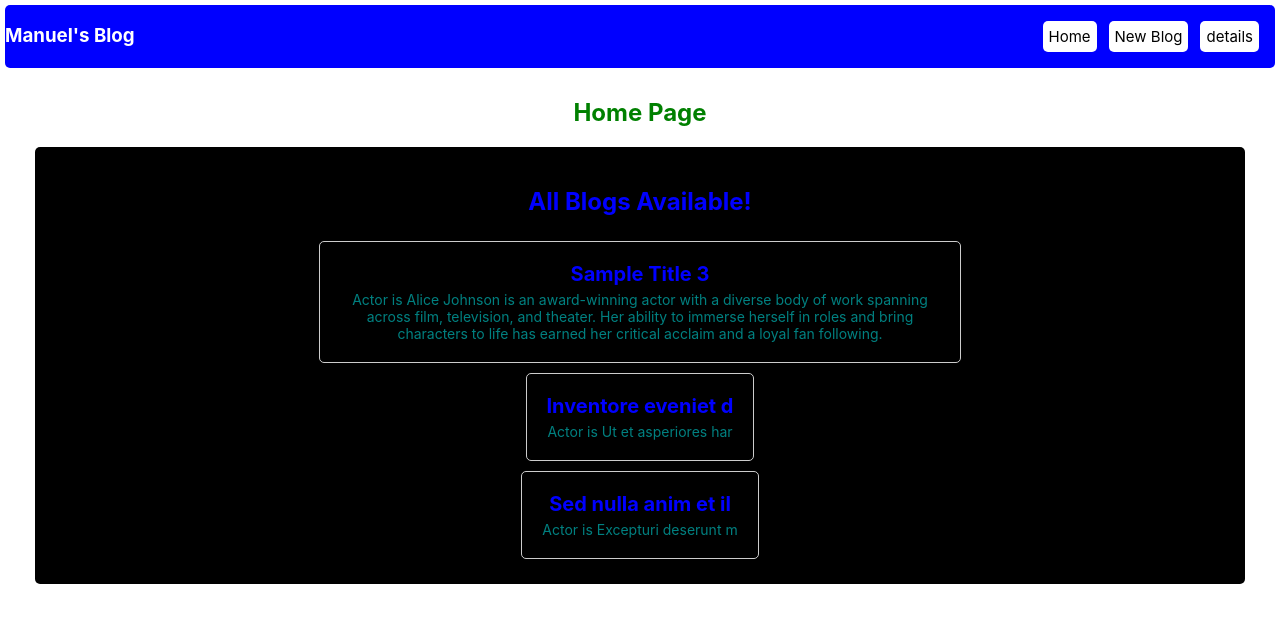
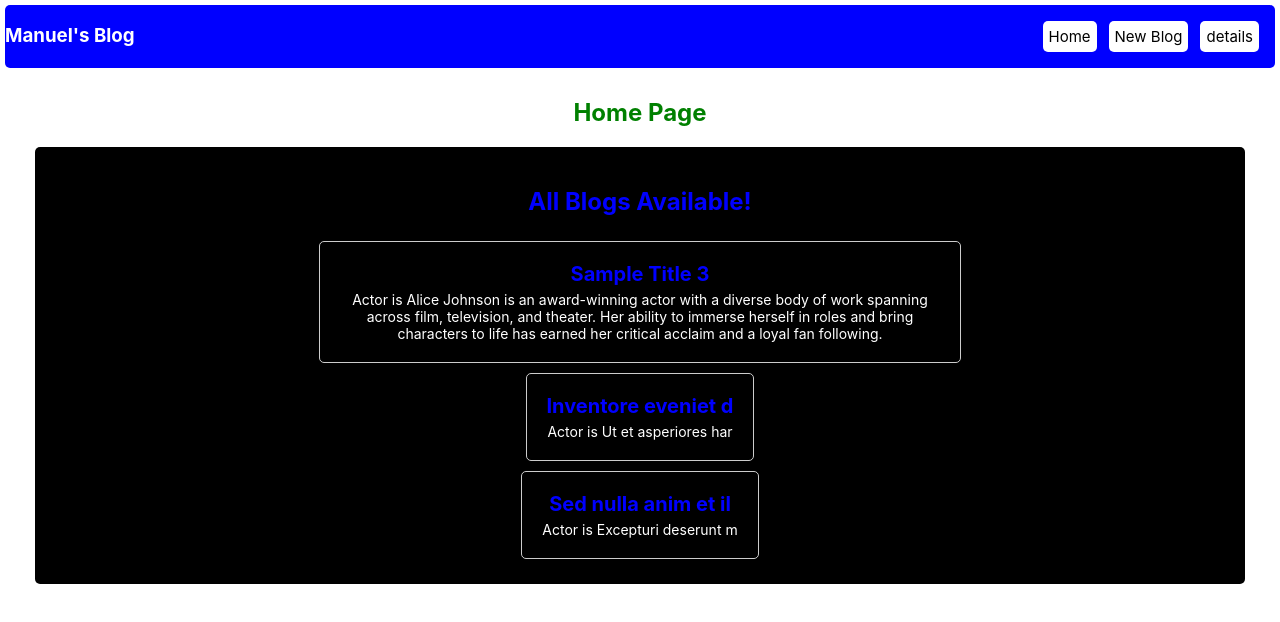
Before and after one commit to emmanuelwangila/manu-blog, a React (Create React App) app: page / in a window 1280 px wide. Shown: the top 622 px of the page. Built offline with nearby package versions, Linux system fonts and the light colour scheme; data requests are answered from the project's data file.

Commit message:
customize styling

```diff
--- a/src/BlogList.jsx
+++ b/src/BlogList.jsx
@@ -40,7 +40,7 @@ const BlogList = ({ blogs, title }) => {
             <h2 style={{ color: "blue", fontSize: "20px", margin: "0" }}>
               {blog.title}
             </h2>
-            <p style={{ color: "teal", margin: "5px 0 0", fontSize: "14px" }}>
+            <p style={{ color: "white", margin: "5px 0 0", fontSize: "14px" }}>
               Actor is {blog.actor}
             </p>
           </Link>
```
